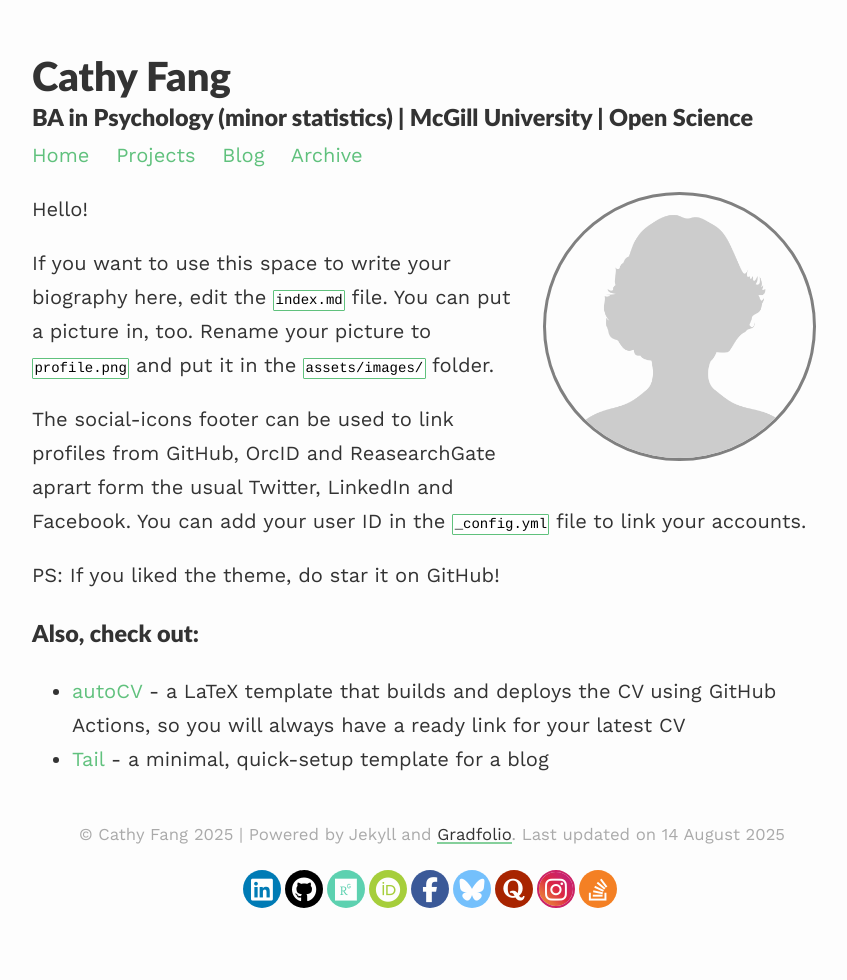
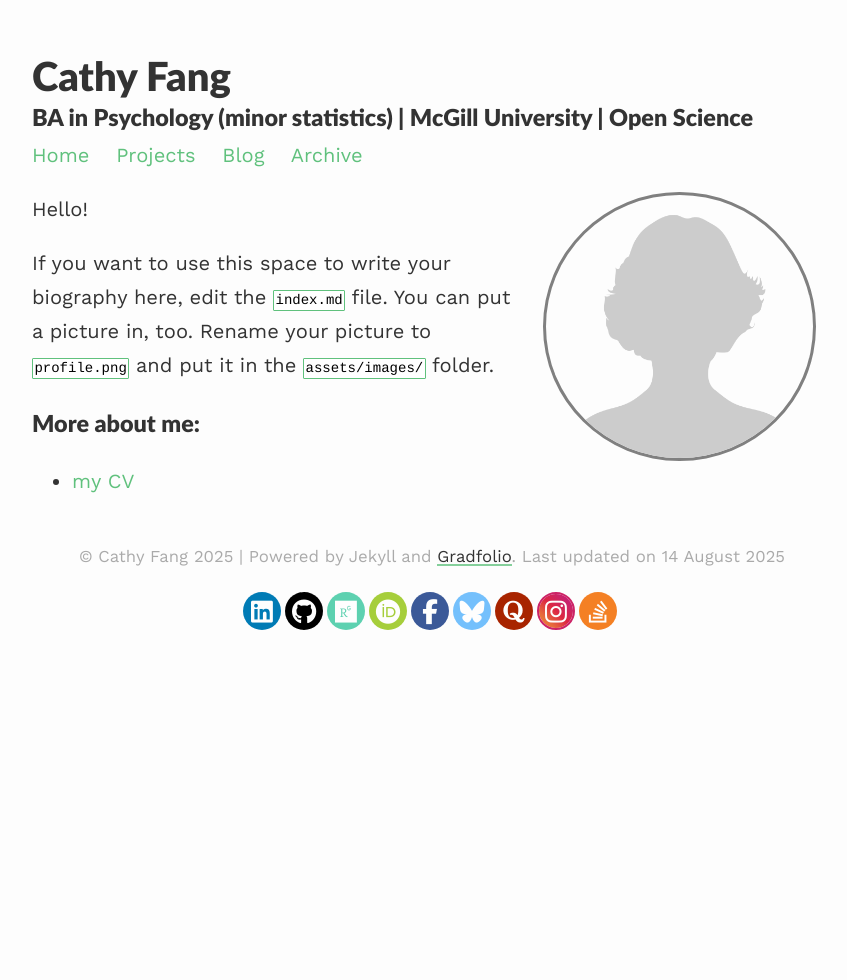
Before and after one commit to fancatfkl/website, a Jekyll site: the page built from index.md, in a window 1280 px wide. Shown: the whole page, without its empty margins (208-1055 px from the left). Built offline with Jekyll 4.4.1, drawn with Linux system fonts in a browser that asks for light colours.

Commit message:
Update index.md
added my CV

```diff
--- a/index.md
+++ b/index.md
@@ -11,11 +11,8 @@
 
 If you want to use this space to write your biography here, edit the `index.md` file. You can put a picture in, too. Rename your picture to `profile.png` and put it in the `assets/images/` folder.
 
-The social-icons footer can be used to link profiles from GitHub, OrcID and ReasearchGate aprart form the usual Twitter, LinkedIn and Facebook. You can add your user ID in the `_config.yml` file to link your accounts.
 
-PS: If you liked the theme, do star it on GitHub!
 
-### Also, check out:
+### More about me:
 
-- [autoCV](https://github.com/jitinnair1/autocv) - a LaTeX template that builds and deploys the CV using GitHub Actions, so you will always have a ready link for your latest CV
-- [Tail](https://github.com/jitinnair1/tail) - a minimal, quick-setup template for a blog
+- [my CV](https://github.com/fancatfkl/CV)
```
